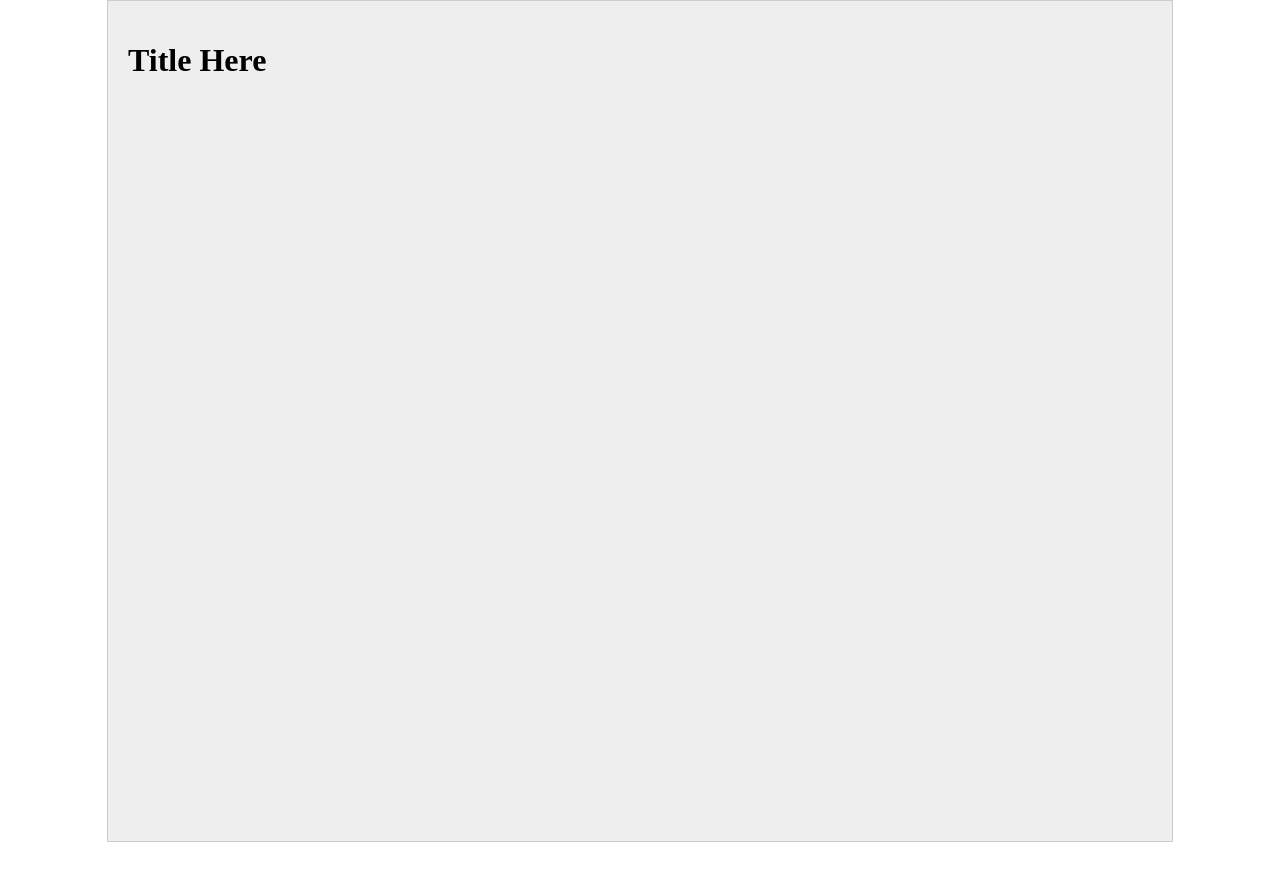
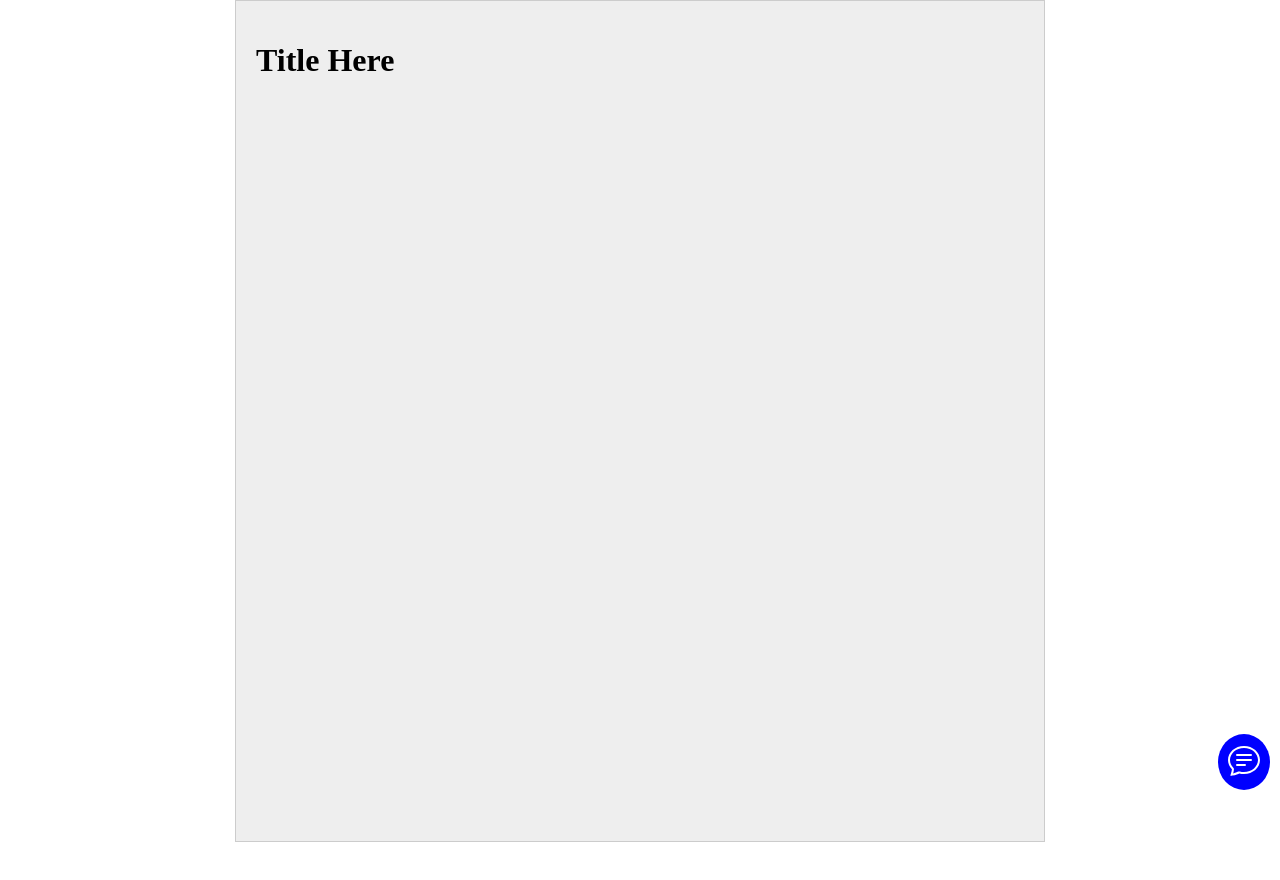
Before and after one commit to harrymaynard/chat-widget, a Vue app in the folder frontend/: page / in a window 1280 px wide. Shown: the top 880 px of the page. Before the commit the page ends 842 px from the top, so only its background shows below. Built offline with nearby package versions, Linux system fonts and the light colour scheme.

Commit message:
Fixed front-end build errors.

```diff
--- a/frontend/package.json
+++ b/frontend/package.json
@@ -27,6 +27,7 @@
     "@typescript-eslint/parser": "^6.2.0",
     "@vitejs/plugin-vue": "^4.2.3",
     "sass": "^1.32.11",
+    "typescript": "^5.1.6",
     "vite": "^4.4.7",
     "vite-plugin-eslint": "^1.8.1",
     "vue-eslint-parser": "^9.3.1"
--- a/frontend/src/App.vue
+++ b/frontend/src/App.vue
@@ -1,9 +1,14 @@
+<script lang="ts" setup>
+import ChatApp from '@/components/ChatApp.vue'
+</script>
+
 <template>
   <div class="component">
     <div class="content">
       <h1>Title Here</h1>
     </div>
   </div>
+  <ChatApp />
 </template>
 
 <style lang="scss" scoped>
@@ -12,7 +17,7 @@
   height: 100%;
 
   .content {
-    max-width: 1024px;
+    max-width: 768px;
     height: inherit;
     margin: auto;
     padding: 20px;
--- /dev/null
+++ b/frontend/src/components/ChatApp.vue
@@ -0,0 +1,39 @@
+<script lang="ts" setup>
+import { ref } from 'vue'
+import IconChat from '@/components/icons/IconChat.vue'
+
+const isChatOpen = ref<boolean>(false)
+
+const handleClickChatIcon = () => {
+  isChatOpen.value = !isChatOpen.value
+}
+</script>
+
+<template>
+  <div class="component">
+    <a
+      href="javascript:void(0)"
+      class="chat-icon-container"
+      @click="handleClickChatIcon"
+    >
+      <IconChat class="icon" />
+    </a>
+  </div>
+</template>
+
+<style lang="scss" scoped>
+.chat-icon-container {
+  position: fixed;
+  bottom: 10px;
+  right: 10px;
+  padding: 10px;
+  background: blue;
+  border-radius: 50%;
+
+  .icon {
+    width: 32px;
+    height: 32px;
+    color: #FFF;
+  }
+}
+</style>
--- /dev/null
+++ b/frontend/src/components/icons/IconChat.vue
@@ -0,0 +1,6 @@
+<template>
+  <svg xmlns="http://www.w3.org/2000/svg" width="16" height="16" fill="currentColor" class="bi bi-chat-text" viewBox="0 0 16 16">
+    <path d="M2.678 11.894a1 1 0 0 1 .287.801 10.97 10.97 0 0 1-.398 2c1.395-.323 2.247-.697 2.634-.893a1 1 0 0 1 .71-.074A8.06 8.06 0 0 0 8 14c3.996 0 7-2.807 7-6 0-3.192-3.004-6-7-6S1 4.808 1 8c0 1.468.617 2.83 1.678 3.894zm-.493 3.905a21.682 21.682 0 0 1-.713.129c-.2.032-.352-.176-.273-.362a9.68 9.68 0 0 0 .244-.637l.003-.01c.248-.72.45-1.548.524-2.319C.743 11.37 0 9.76 0 8c0-3.866 3.582-7 8-7s8 3.134 8 7-3.582 7-8 7a9.06 9.06 0 0 1-2.347-.306c-.52.263-1.639.742-3.468 1.105z"/>
+    <path d="M4 5.5a.5.5 0 0 1 .5-.5h7a.5.5 0 0 1 0 1h-7a.5.5 0 0 1-.5-.5zM4 8a.5.5 0 0 1 .5-.5h7a.5.5 0 0 1 0 1h-7A.5.5 0 0 1 4 8zm0 2.5a.5.5 0 0 1 .5-.5h4a.5.5 0 0 1 0 1h-4a.5.5 0 0 1-.5-.5z"/>
+  </svg>
+</template>
--- a/frontend/src/main.ts
+++ b/frontend/src/main.ts
@@ -6,6 +6,5 @@
 const app = createApp(App)
 
 window.addEventListener('load', () => {
-  console.log('App Loaded')
   app.mount('#app')
 })
--- a/frontend/tsconfig.json
+++ b/frontend/tsconfig.json
@@ -29,6 +29,7 @@
   "include": [
     "src/**/*.ts",
     "src/**/*.tsx",
+    "src/**/*.vue",
     "tests/**/*.ts",
     "tests/**/*.tsx"
   ],
--- a/frontend/vite.config.ts
+++ b/frontend/vite.config.ts
@@ -7,7 +7,7 @@
 export default defineConfig({
   plugins: [vue(), eslintPlugin()],
   resolve: {
-    extensions: ['.mjs', '.js', '.ts', '.jsx', '.tsx', '.json'],
+    extensions: ['.mjs', '.js', '.ts', '.jsx', '.tsx', '.json', '.vue'],
     alias: {
       '@': path.resolve(__dirname, './src'),
     },
```
Also changed, not shown: frontend/.eslintrc.js, 1 other file (tests, documents, lock files or other folders).
